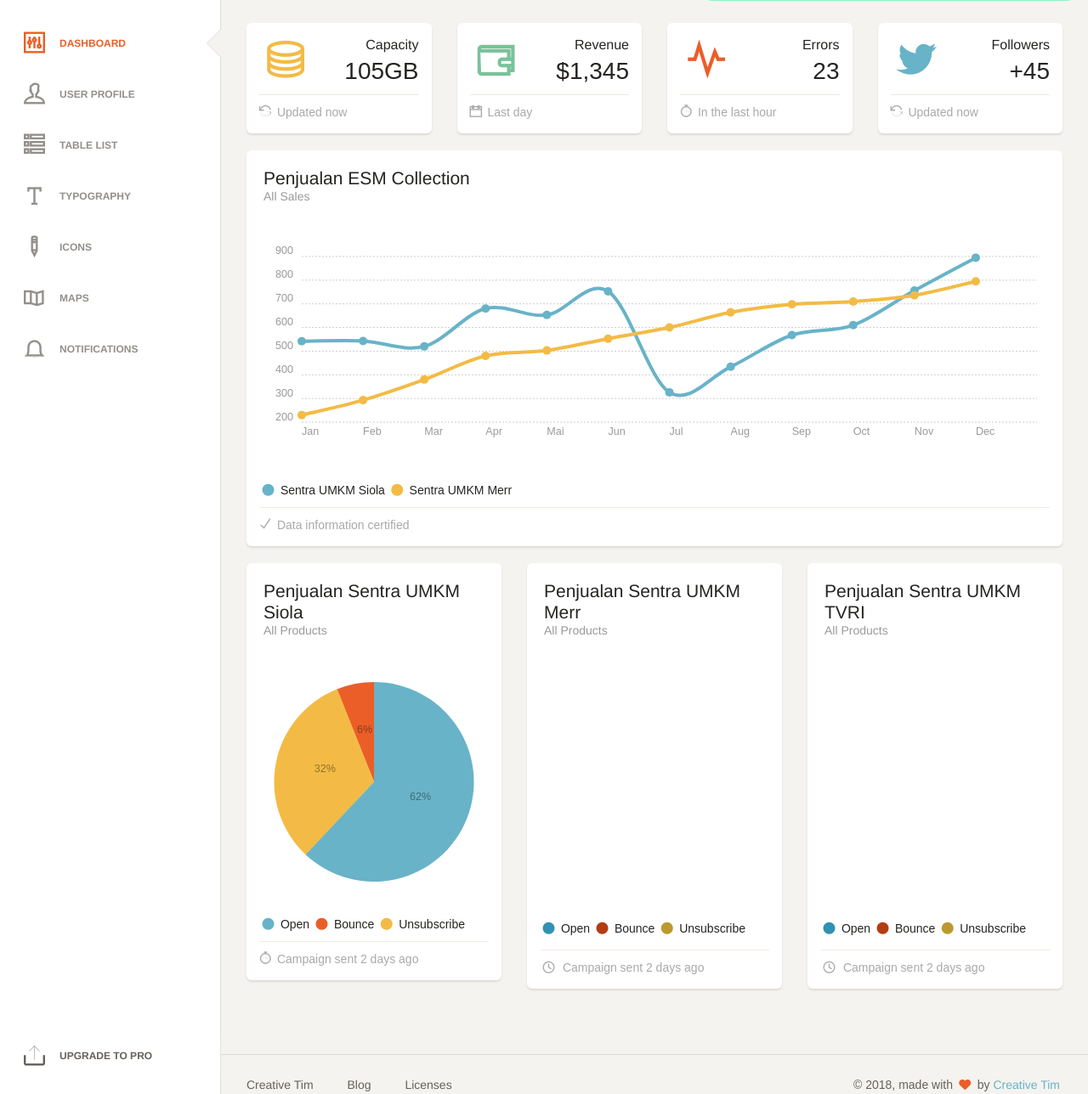
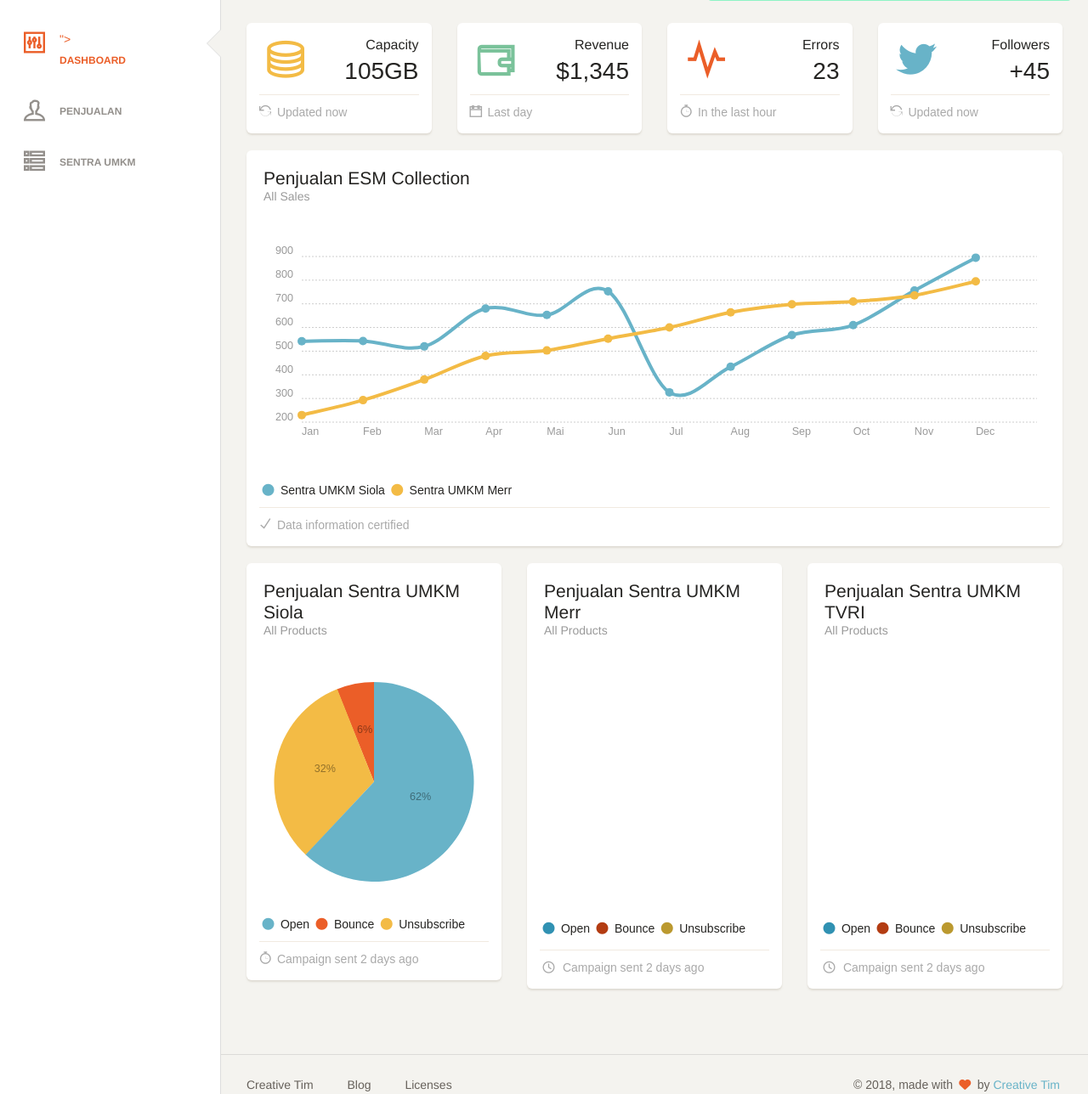
Before and after one commit to ratihalfboiled/esmcollect, a CodeIgniter app: the page made by application/views/v_dashboard.php in a window 1280 px wide. Shown: the part 79-1367 px from the top of the page at 85% size. Run offline with CodeIgniter, Linux system fonts and the light colour scheme; a map, chart or similar area stays blank; some libraries are stand-ins or nearby versions; some web fonts are replaced.

Commit message:
mrphp semangat

```diff
--- a/application/controllers/Esm_controller.php
+++ b/application/controllers/Cesm.php
@@ -1,7 +1,7 @@
 <?php
 defined('BASEPATH') OR exit('No direct script access allowed');
 
-class Esm_controller extends CI_Controller {
+class Cesm extends CI_Controller {
 
 	public function index()
 	{
--- a/application/views/v_dashboard.php
+++ b/application/views/v_dashboard.php
@@ -51,51 +51,21 @@
 
             <ul class="nav">
                 <li class="active">
-                    <a href="#">
+                    <a href="#"?>">
                         <i class="ti-panel"></i>
                         <p>Dashboard</p>
                     </a>
                 </li>
                 <li>
-                    <a href="#">
+                    <a href="<?php echo base_url()."index.php/Cesm/penjualan/"?>">
                         <i class="ti-user"></i>
-                        <p>User Profile</p>
+                        <p>Penjualan</p>
                     </a>
                 </li>
                 <li>
                     <a href="#">
                         <i class="ti-view-list-alt"></i>
-                        <p>Table List</p>
-                    </a>
-                </li>
-                <li>
-                    <a href="typography.html">
-                        <i class="ti-text"></i>
-                        <p>Typography</p>
-                    </a>
-                </li>
-                <li>
-                    <a href="icons.html">
-                        <i class="ti-pencil-alt2"></i>
-                        <p>Icons</p>
-                    </a>
-                </li>
-                <li>
-                    <a href="maps.html">
-                        <i class="ti-map"></i>
-                        <p>Maps</p>
-                    </a>
-                </li>
-                <li>
-                    <a href="notifications.html">
-                        <i class="ti-bell"></i>
-                        <p>Notifications</p>
-                    </a>
-                </li>
-				<li class="active-pro">
-                    <a href="upgrade.html">
-                        <i class="ti-export"></i>
-                        <p>Upgrade to PRO</p>
+                        <p>Sentra UMKM</p>
                     </a>
                 </li>
             </ul>
```
